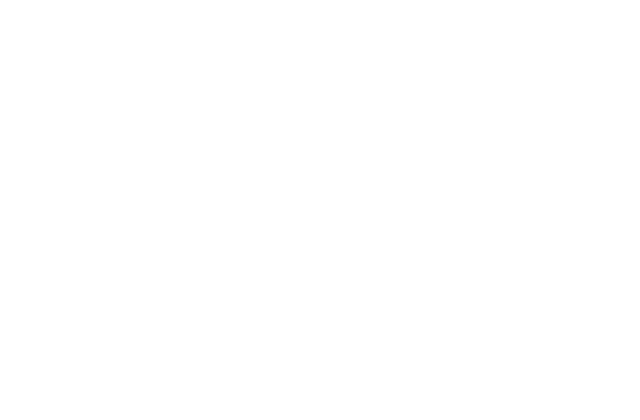
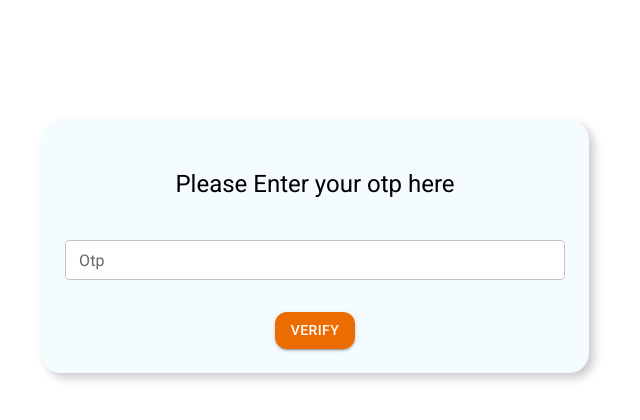
Before and after one commit to Abrar-Aboobacker/Procare-frontend, a React (Create React App) app: page /user_otp in a window 1280 px wide. Before the commit this address had no page. Shown: the top 420 px of the page, without its empty margins (325-965 px from the left). Built offline with nearby package versions, Linux system fonts and the light colour scheme.

Commit message:
user otp verification done

```diff
--- a/src/App.js
+++ b/src/App.js
@@ -22,6 +22,7 @@
 import DoctorLogin from "./Components/login/DoctorLogin";
 import UserSignUp from './Components/signup/UserSignUp';
 import DoctorSignUp from './Components/signup/DoctorSignUp';
+import Otp from "./Components/user/Otp";
 function App() {
 
   const [progress, setProgress] = React.useState(0);
@@ -55,7 +56,7 @@
         {/* User Routes */}
         <Route path="/user_login" element={<UserLogin/>}/>
         <Route path="/user_signup" element={<UserSignUp/>}/>
-
+        <Route path="/user_otp" element={<Otp/>}/>
         {/* Doctor Routes */}
         <Route exact  path="/doctor_login"  element={<DoctorPublicRoute><DoctorLogin/></DoctorPublicRoute>}/>
         <Route path="/doctor_signup" element={<DoctorSignUp/>}/>
--- a/src/Components/signup/UserSignUp.jsx
+++ b/src/Components/signup/UserSignUp.jsx
@@ -37,7 +37,7 @@
       dispatch(hideLoading())
       if (response.data.success) {
         toast.success(response.data.message)
-        navigate('/user_login')
+        navigate('/user_otp')
 
       }else{
         toast.error(response.data.message)
--- /dev/null
+++ b/src/Components/user/Otp.jsx
@@ -0,0 +1,68 @@
+import { Box, Button, TextField, Typography } from '@mui/material'
+import { useFormik } from 'formik'
+import React from 'react'
+import { otpSchema } from '../../validation/otpValidation'
+import axios from '../../axios/axios'
+import { useDispatch } from 'react-redux'
+import { hideLoading } from '../../redux/alertsSlice'
+import { toast } from 'react-hot-toast'
+import { useNavigate } from 'react-router-dom'
+
+const Otp = () => {
+    const dispatch = useDispatch()
+    const navigate = useNavigate()
+    const formik = useFormik({
+        initialValues: {
+            otpis:''
+        },
+        validationSchema:otpSchema,
+         onSubmit:async (values,helpers)=>{
+        try {
+          const response = await axios.post("/postOtp",{
+            values
+          })
+          dispatch(hideLoading())
+          if (response.data.success) {
+            toast.success(response.data.message)
+            navigate('/user_login')
+
+          }else{
+            toast.error(response.data.message)
+          }
+        } catch (error) {
+          helpers.setErrors({submit:error.message})
+          toast.error("something went wrong")
+         }
+       }
+      })
+  return (
+    <div>
+    <form onSubmit={formik.handleSubmit}>
+      <Box
+        sx={{
+          backgroundColor:"#F5FCFF",
+          display: "flex",
+          flexDirection: "column",
+          maxWidth: 500,
+          alignItems: "center",
+          justifyContent: "center",
+          margin: "auto",
+          padding: 3,
+          marginTop:15,
+          borderRadius:5,
+          boxShadow:"5px 5px 10px #ccc ",
+          ":hover":{
+              boxShadow:"10px 10px 20px #ccc ",
+          }
+        }}
+      >
+        <Typography variant="h5" padding={3} textAlign="center">Please Enter your otp here</Typography>
+        <TextField size='small' name='otpis' value={formik.values.otpis} error={formik.errors.otpis} helperText={formik.errors.otpis} onChange={formik.handleChange} fullWidth sx={{backgroundColor:"white"}} margin="normal" type={"text"} label="Otp" variant="outlined" />
+        <Button name="submit" type='submit'  variant="contained" color="warning" sx={{ marginTop:3, borderRadius:3}}>Verify</Button>
+      </Box>
+    </form>
+  </div>
+  )
+}
+
+export default Otp
--- /dev/null
+++ b/src/validation/otpValidation.js
@@ -0,0 +1,4 @@
+import * as Yup from "yup";
+export const otpSchema = Yup.object().shape({
+    otpis:Yup.string().required("Please enter a otp number")
+})
```
